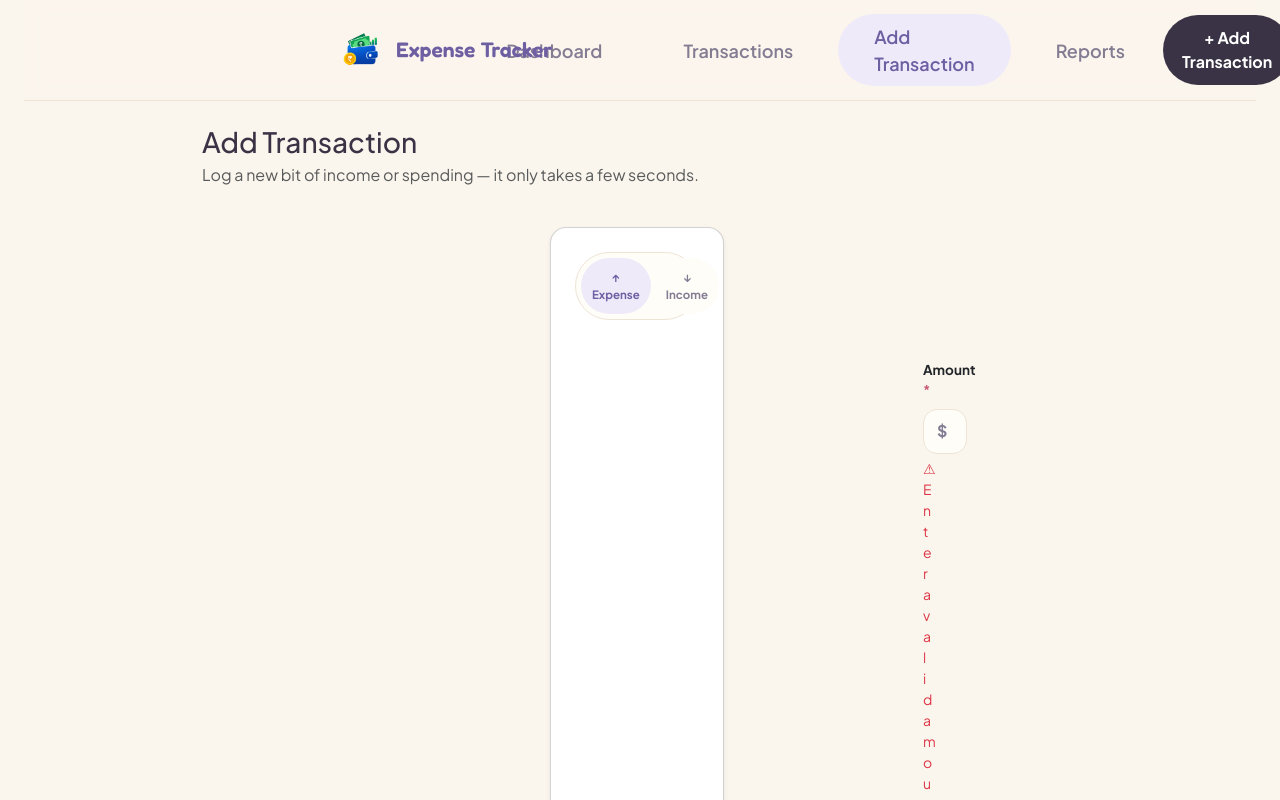
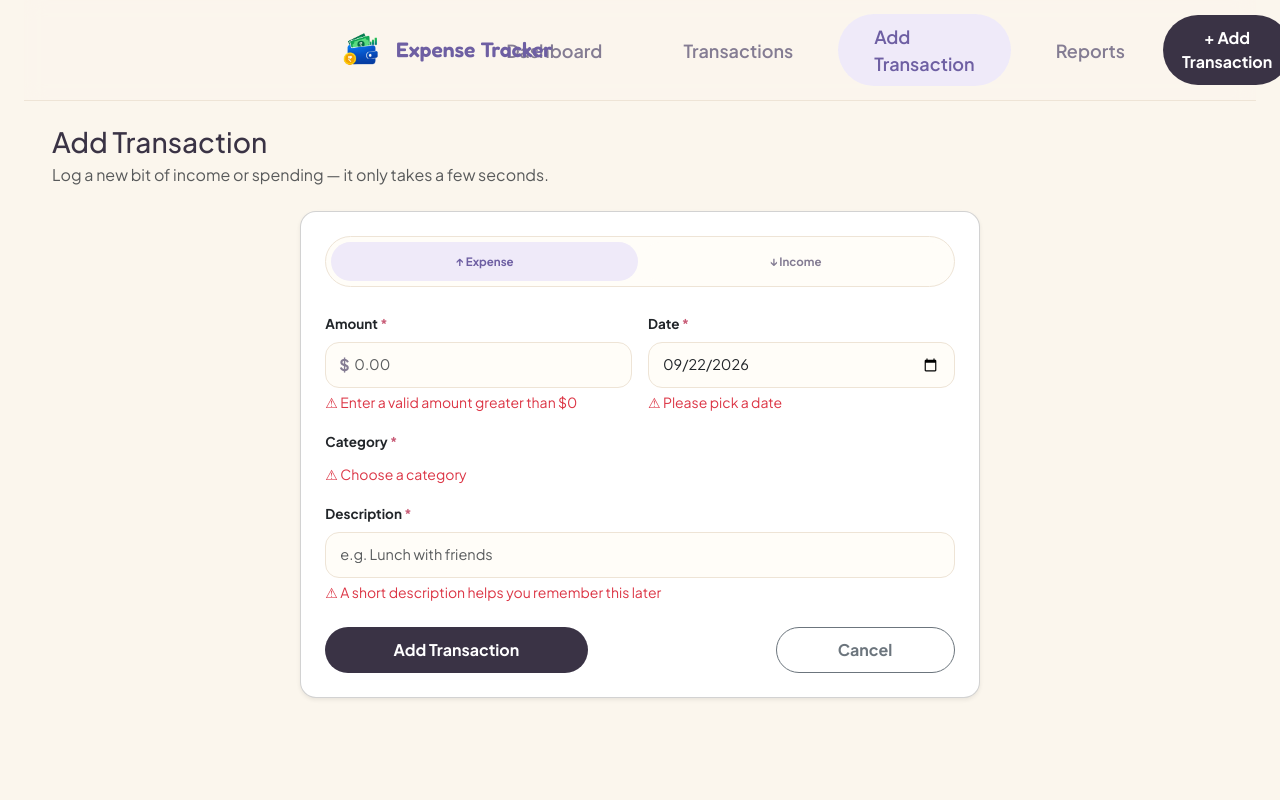
Before and after one commit to nischalpraj/Expense-Tracker, a React (Vite) app: page /addtransactions in a window 1280 px wide. Shown: the top 800 px of the page. Built offline with nearby package versions, Linux system fonts and the light colour scheme.

Commit message:
Fixed bugs and completed addtransaction page

```diff
--- a/src/pages/AddTransactions.jsx
+++ b/src/pages/AddTransactions.jsx
@@ -1,16 +1,16 @@
 import React from "react";
-import "./AddTransaction.css"
+import "./AddTransaction.css";
 const AddTransactions = () => {
   return (
     <>
-      <div className="container py-4" style={{ maxWidth: "900px" }}>
+      <div className="container py-4" style={{ maxWidth: "1200px" }}>
         <div className="mb-4">
           <h1 className="h3 mb-1">Add Transaction</h1>
           <p className="text-muted mb-0">
             Log a new bit of income or spending — it only takes a few seconds.
           </p>
         </div>
-        <div className="row g-3">
+        <div className="row g-3 justify-content-center">
           <div className="col-lg-7">
             <div className="card rounded-4 shadow-sm">
               <div className="card-body p-4">
@@ -42,6 +42,7 @@ const AddTransactions = () => {
                       ↓ Income
                     </label>
                   </div>
+                  {/* Amount and Date */}
                   <div className="row g-3 mb-1">
                     <div className="col-6">
                       <label className="form-label">
@@ -115,13 +116,13 @@ const AddTransactions = () => {
                   </div>
                   {/* Buttons */}
                   <div className="d-flex gap-2">
+                    <button type="button" className="btn btn-ef-add flex-fill">
+                      Add Transaction
+                    </button>
                     <button
                       type="button"
                       className="btn btn-outline-secondary rounded-pill flex-fill fw-bold">
                       Cancel
-                    </button>
-                    <button type="button" className="btn btn-ef-add flex-fill">
-                      Add Transaction
                     </button>
                   </div>
                 </form>
@@ -130,19 +131,6 @@ const AddTransactions = () => {
           </div>
         </div>
       </div>
-
-      <div class="toast-container position-fixed bottom-0 start-50 translate-middle-x p-3">
-        <div
-          id="liveToast"
-          class="toast align-items-center border-0"
-          style={{background:"#3A3345", color:"#fff"}}>
-          <div class="d-flex">
-            <div class="toast-body" id="toastMsg">
-              Expense added!
-            </div>
-          </div>
-        </div>
-      </div>
     </>
   );
 };
--- a/src/pages/Dashbaord.jsx
+++ b/src/pages/Dashbaord.jsx
@@ -4,6 +4,7 @@ import "./Dashboard.css";
 const Dashbaord = () => {
   return (
     <>
+      <div className="container py-4" style={{ maxWidth: "1180px" }}>
         <div className="hero rounded-5 p-4 p-md-5 mb-4 d-flex flex-wrap justify-content-between align-items-center gap-3">
           <div>
             <h1
@@ -369,8 +370,11 @@ const Dashbaord = () => {
                     className="progress-bar progress-bar-ef rounded-pill"
                     style={{ width: "72%" }}></div>
                 </div>
-              <div className="small fw-bold mt-2" style={{ color: "#4C7A57" }}>
+                <div
+                  className="small fw-bold mt-2"
+                  style={{ color: "#4C7A57" }}>
                   🌿 $280 remaining — you're right on track.
+                </div>
               </div>
             </div>
           </div>
--- a/src/pages/Dashboard.css
+++ b/src/pages/Dashboard.css
@@ -1,7 +1,7 @@
 .hero {
   background: linear-gradient(120deg, #efeaf9 0%, #fff 55%, #fbeaef 100%);
   border: 1px solid #eee4d6;
-  margin: 30px 210px 0px 340px;
+
 }
 .hero .balance {
   font-family: "Fredoka";
@@ -9,10 +9,6 @@
   font-size: 40px;
   color: #4c7a57;
   line-height: 1;
-}
-
-.row {
-  margin: 20px 210px 0px 340px;
 }
 
 .stat-icon {
--- a/src/pages/Transactions.jsx
+++ b/src/pages/Transactions.jsx
@@ -17,9 +17,7 @@ const Transactions = () => {
         <div className="card filters-card rounded-4 shadow-sm mb-3 border">
   <div className="card-body p-3">
     <div className="d-flex flex-wrap align-items-center gap-2">
-              <div
-                className="position-relative flex-grow-1"
-                style={{ minWidth: "220px" }}>
+      <div className="position-relative flex-grow-1" style={{ minWidth: "220px" }}>
         <span
           className="position-absolute top-50 start-0 translate-middle-y ps-3"
           style={{ zIndex: 5 }}>
```
Lines whose indentation alone changed are shown as unchanged.
